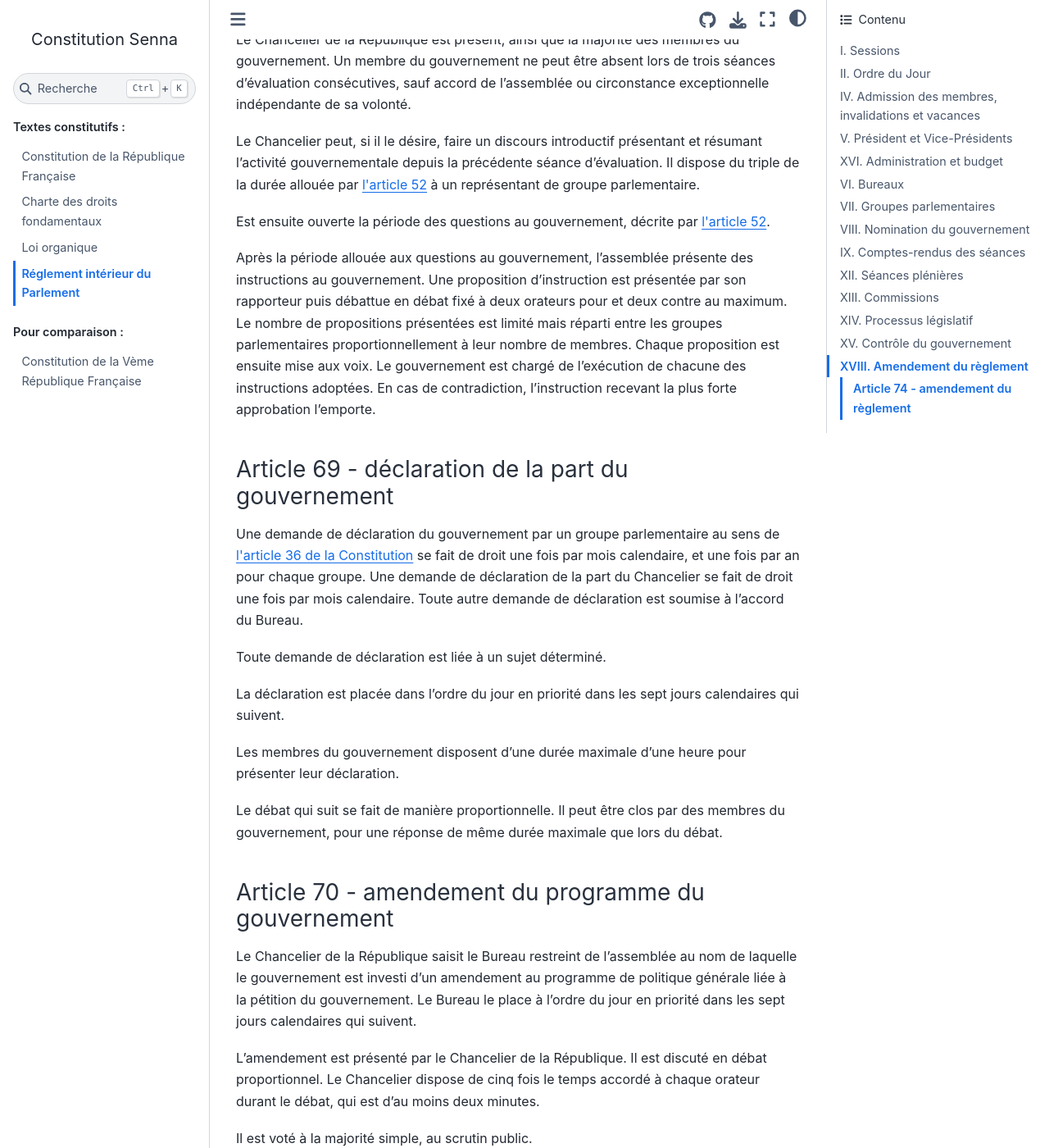
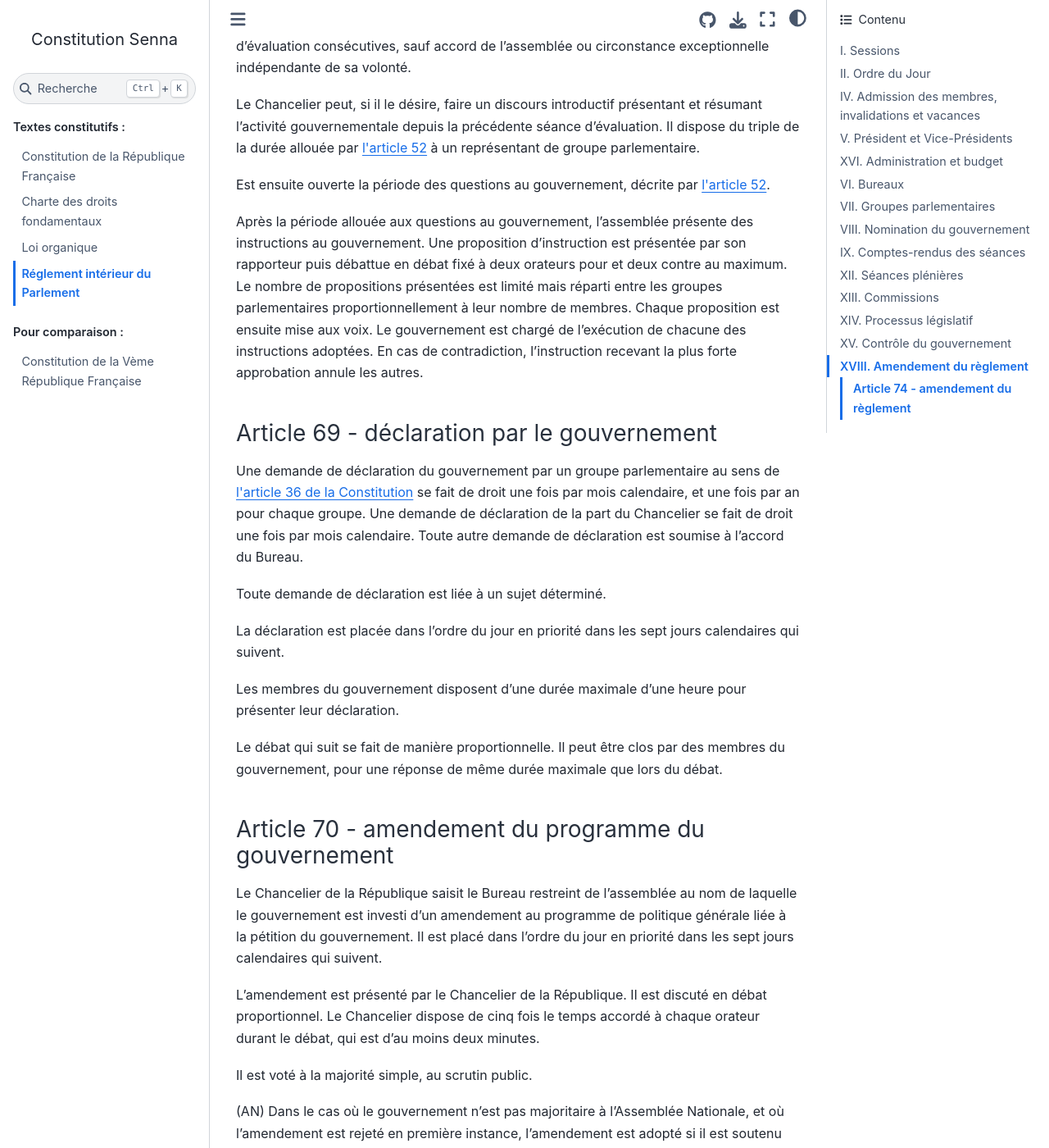
Before and after one commit to Gouvernathor/senna, a Sphinx documentation site: the page built from source/reglement_interieur.rst, in a window 1280 px wide and 1400 px high, scrolled down 24482 px. Shown: the whole window at 82% size. Built offline with Sphinx 7.4.7 and the Sphinx Book theme 1.1.4, drawn with Linux system fonts in a browser that asks for light colours; some of the changed text lies outside the part shown.

Commit message:
avancement dans le réglement

```diff
--- a/source/reglement_interieur.rst
+++ b/source/reglement_interieur.rst
@@ -46,7 +46,6 @@
     rapporteur d'un texte
 
     trucs prévus par la constitution :
-        amendement de la déclaration de politique publique du gouvernement
         autorisation de guerre ou intervention armée (simple vote sans amendement)
         approbation de traités, procédure spécifique ? (vote sans amendements ?)
         désignation des membres de la commission spéciale pour la nomination du conseil constitutionnel
@@ -642,16 +641,14 @@
 
 En cas de non-conformité totale, le référendum est considéré d'office comme retiré par l'Assemblée Nationale.
 
-En cas de retrait, l'Assemblée Nationale est à nouveau saisie du texte à l'étape du vote sur l'ensemble du texte tel que décrit à :artref:`(AN, S) adoption sans l'autre assemblée`.
+En cas de retrait, l'Assemblée Nationale est à nouveau considérée comme saisie du texte à l'étape du vote sur l'ensemble du texte tel que décrit à :artref:`(AN, S) adoption sans l'autre assemblée`.
 
 (AN, S) Commission mixte paritaire
 ==================================
 
 .. article:: déclenchement
 
-Une commission mixte paritaire est déclenchée par le Bureau sur un texte répondant aux conditions prévues par :artref:`navette parlementaire et CMP`.
-
-Elle peut aussi être déclenchée par décision du Bureau de l'autre assemblée.
+Une commission mixte paritaire est déclenchée par cette assemblée sur décision du Bureau, sur un texte répondant aux conditions prévues par :artref:`navette parlementaire et CMP`.
 
 .. article:: fonctionnement
 
@@ -689,9 +686,9 @@
 
 Est ensuite ouverte la période des questions au gouvernement, décrite par :artref:`questions au gouvernement`.
 
-Après la période allouée aux questions au gouvernement, l'assemblée présente des instructions au gouvernement. Une proposition d'instruction est présentée par son rapporteur puis débattue en débat fixé à deux orateurs pour et deux contre au maximum. Le nombre de propositions présentées est limité mais réparti entre les groupes parlementaires proportionnellement à leur nombre de membres. Chaque proposition est ensuite mise aux voix. Le gouvernement est chargé de l'exécution de chacune des instructions adoptées. En cas de contradiction, l'instruction recevant la plus forte approbation l'emporte.
+Après la période allouée aux questions au gouvernement, l'assemblée présente des instructions au gouvernement. Une proposition d'instruction est présentée par son rapporteur puis débattue en débat fixé à deux orateurs pour et deux contre au maximum. Le nombre de propositions présentées est limité mais réparti entre les groupes parlementaires proportionnellement à leur nombre de membres. Chaque proposition est ensuite mise aux voix. Le gouvernement est chargé de l'exécution de chacune des instructions adoptées. En cas de contradiction, l'instruction recevant la plus forte approbation annule les autres.
 
-.. article:: déclaration de la part du gouvernement
+.. article:: déclaration par le gouvernement
 
 Une demande de déclaration du gouvernement par un groupe parlementaire au sens de :artref:`déclaration du gouvernement` se fait de droit une fois par mois calendaire, et une fois par an pour chaque groupe. Une demande de déclaration de la part du Chancelier se fait de droit une fois par mois calendaire. Toute autre demande de déclaration est soumise à l'accord du Bureau.
 
@@ -705,7 +702,7 @@
 
 .. article:: amendement du programme du gouvernement
 
-Le Chancelier de la République saisit le Bureau restreint de l'assemblée au nom de laquelle le gouvernement est investi d'un amendement au programme de politique générale liée à la pétition du gouvernement. Le Bureau le place à l'ordre du jour en priorité dans les sept jours calendaires qui suivent.
+Le Chancelier de la République saisit le Bureau restreint de l'assemblée au nom de laquelle le gouvernement est investi d'un amendement au programme de politique générale liée à la pétition du gouvernement. Il est placé dans l'ordre du jour en priorité dans les sept jours calendaires qui suivent.
 
 L'amendement est présenté par le Chancelier de la République. Il est discuté en débat proportionnel. Le Chancelier dispose de cinq fois le temps accordé à chaque orateur durant le débat, qui est d'au moins deux minutes.
 
@@ -719,9 +716,9 @@
 
 Le Chancelier assiste de droit à la séance.
 
-Chaque membre de l'assemblée peut soutenir une proposition, recevable uniquement avec le consentement de l'individu proposé. Seules les propositions soutenues par autant de membres que nécessaire pour constituer un groupe parlementaire sont débattues. Une prise de parole par proposition est admissible, en incluant celle du Chancelier.
+Chaque membre de l'assemblée peut soutenir une proposition, recevable uniquement avec le consentement de l'individu proposé. Sauf la proposition du Chancelier de maintenir le remplacement tel quel, seules les propositions soutenues par autant de membres que nécessaire pour constituer un groupe parlementaire sont débattues. Une prise de parole par proposition est admissible.
 
-Toutes les propositions sont mises au vote par approbation, en incluant l'individu nommé par le Chancelier en remplacement. L'individu rassemblant le plus de suffrages est nommé, et la pétition du gouvernement est modifiée en conséquence.
+Les propositions sont mises au vote en application de :artref:`élections uninominales`. La pétition du gouvernement est modifiée en conséquence.
 
 Censure
 =======
```
Also changed, not shown: other parts of source/reglement_interieur.rst (+1 -1 lines).
